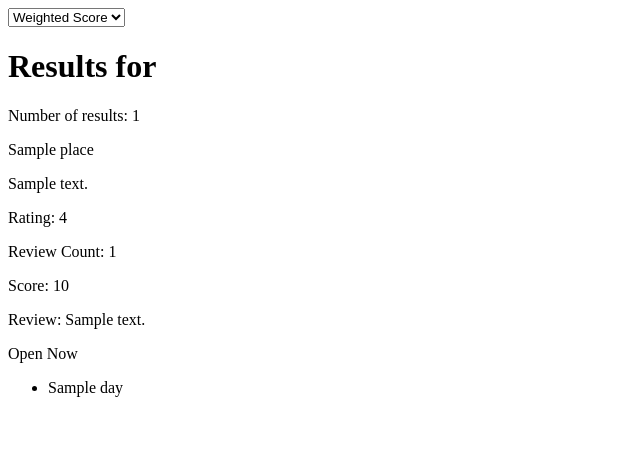
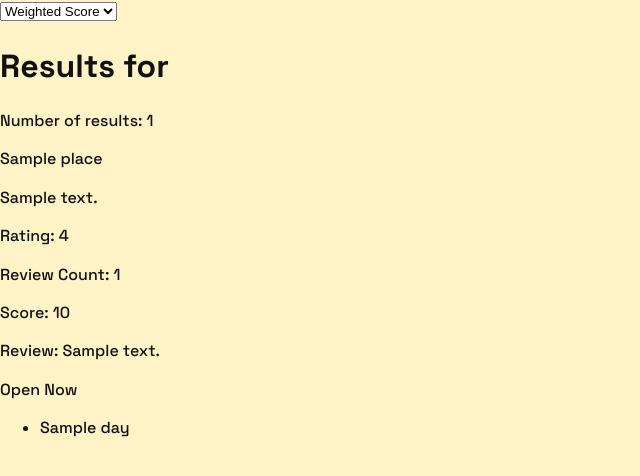
Before and after one commit to sherinawij/google-places-ranker, a Flask app: template frontend/templates/search.html in a window 1280 px wide. Shown: the top 476 px of the page, without its empty margins (0-640 px from the left). Run offline with Flask 3, Linux system fonts and the light colour scheme; the template is opened without the code that fills it: most values are stand-ins (such as "Sample title", 1, 10 or a date in 2020).

Commit message:
feat/base style

```diff
--- a/frontend/static/style.css
+++ b/frontend/static/style.css
@@ -0,0 +1,57 @@
+:root {
+    --bg: #fef3c7;
+    --ink: #111;
+    --paper: #fff;
+    --muted: #555;
+    --yellow: #facc15;
+    --pink: #fb7185;
+    --purple: #a78bfa;
+    --green: #86efac;
+    --red: #fca5a5;
+    --silver: #d1d5db;
+    --bronze: #fdba74;
+    --border: 3px solid var(--ink);
+    --shadow: 5px 5px 0 var(--ink);
+}
+
+* {
+    box-sizing: border-box;
+}
+
+body {
+    margin: 0;
+    background: var(--bg);
+    color: var(--ink);
+    font-family: "Space Grotesk", system-ui, -apple-system, sans-serif;
+    line-height: 1.4;
+}
+
+.container {
+    max-width: 1060px;
+    margin: 0 auto;
+    padding: 28px 24px;
+}
+
+.box {
+    background: var(--paper);
+    border: var(--border);
+    box-shadow: var(--shadow);
+}
+
+.btn {
+    font: inherit;
+    font-weight: 700;
+    color: var(--ink);
+    cursor: pointer;
+    transition: transform 0.08s, box-shadow 0.08s;
+}
+
+.btn:hover {
+    transform: translate(2px, 2px);
+    box-shadow: 3px 3px 0 var(--ink);
+}
+
+.btn:active {
+    transform: translate(5px, 5px);
+    box-shadow: 0 0 0 var(--ink);
+}
--- a/frontend/templates/home.html
+++ b/frontend/templates/home.html
@@ -4,6 +4,9 @@
   <meta charset="UTF-8">
   <meta name="viewport" content="width=device-width, initial-scale=1.0">
   <title>Document Title</title>
+  <link rel="preconnect" href="https://fonts.googleapis.com">
+  <link rel="preconnect" href="https://fonts.gstatic.com" crossorigin>
+  <link href="https://fonts.googleapis.com/css2?family=Space+Grotesk:wght@500;700&display=swap" rel="stylesheet">
   <link rel="stylesheet" href="{{ url_for('static', filename='style.css') }}">
 </head>
 <body>
--- a/frontend/templates/search.html
+++ b/frontend/templates/search.html
@@ -4,6 +4,10 @@
     <meta charset="UTF-8">
     <meta name="viewport" content="width=device-width, initial-scale=1.0">
     <title>Document</title>
+    <link rel="preconnect" href="https://fonts.googleapis.com">
+    <link rel="preconnect" href="https://fonts.gstatic.com" crossorigin>
+    <link href="https://fonts.googleapis.com/css2?family=Space+Grotesk:wght@500;700&display=swap" rel="stylesheet">
+    <link rel="stylesheet" href="{{ url_for('static', filename='style.css') }}">
 </head>
 <body>
     <select id="sort-option">
```
